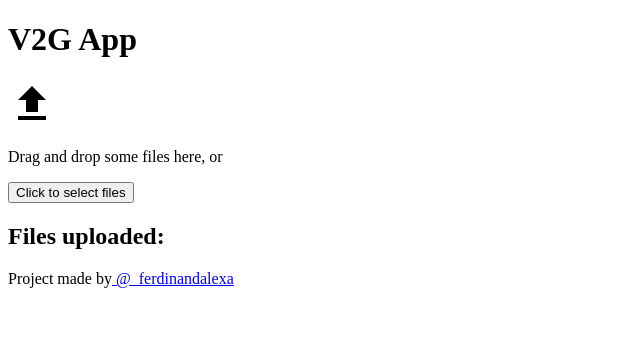
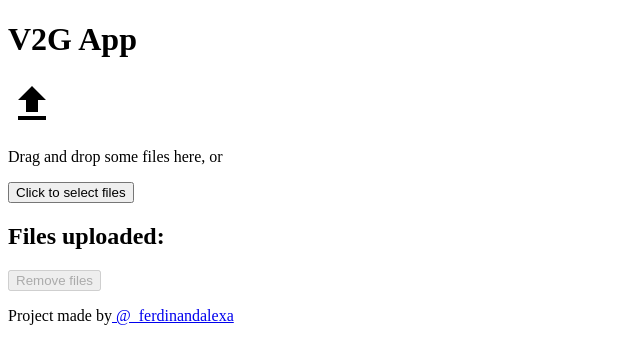
Before and after one commit to ferdinandalexa/v2g-app, a React (Vite) app: page / in a window 1280 px wide. Shown: the top 364 px of the page, without its empty margins (0-640 px from the left). Built offline with nearby package versions, Linux system fonts and the light colour scheme; what @ffmpeg/ffmpeg would draw is missing.

Commit message:
feat: User can remove all files uploaded

```diff
--- /dev/null
+++ b/src/Components/Button.jsx
@@ -0,0 +1,20 @@
+function Button ({ className, onClick, variant = 'contained', disabled = false, children = 'Click me' }) {
+  const getVariant = {
+    contained: 'border-transparent bg-slate-600 hover:bg-slate-700 text-neutral-200 disabled:bg-neutral-400 disabled:text-neutral-100 ',
+    outlined: 'border-slate-500 hover:border-slate-600 text-slate-400 hover:text-slate-600 bg-transparent disabled:border-neutral-400 disabled:text-neutral-400 '
+  };
+
+  // const getStyles = () => primary ? primaryStyles : secondaryStyles;
+
+  return (
+    <button
+      onClick={onClick}
+      className={`${className} w-48 px-4 py-2 text-center transition-colors rounded-md border-2 disabled:opacity-50 ${getVariant[variant]}`}
+      disabled={disabled}
+    >
+      {children}
+    </button>
+  );
+}
+
+export default Button;
--- /dev/null
+++ b/src/Components/Download.jsx
@@ -0,0 +1,13 @@
+function Download ({ file, filename, children = 'Download' }) {
+  return (
+    <a
+      href={file}
+      download={filename}
+      className='w-48 px-4 py-2 text-center transition-colors rounded-md bg-lime-600 hover:bg-lime-700 text-neutral-100'
+    >
+      {children}
+    </a>
+  );
+}
+
+export default Download;
--- a/src/Components/File.jsx
+++ b/src/Components/File.jsx
@@ -1,6 +1,7 @@
 import { useContext, useEffect, useState } from 'react';
 
 import Transcode from '../Components/Transcode';
+import Download from '../Components/Download';
 import IconDelete from './Icons/IconDelete';
 
 import FilesContext from '../Context/FilesContext';
@@ -30,7 +31,7 @@ function File ({ uuid, name, dataURL, gif, gifName, isTranscoded, isProcessing }
         {
           !isTranscoded
             ? <Transcode uuid={uuid} filename={name} objectURL={dataURL} />
-            : <a href={gif} download={gifName} className='w-48 px-4 py-2 text-center transition-colors rounded-md bg-lime-600 hover:bg-lime-700 text-neutral-100'>Descargar</a>
+            : <Download file={gif} filename={gifName}>Descargar</Download>
         }
       </div>
     </div>
--- a/src/Components/FilesList.jsx
+++ b/src/Components/FilesList.jsx
@@ -1,9 +1,16 @@
 import File from './File';
+import Button from './Button';
 import FilesContext from '../Context/FilesContext';
-import { useContext } from 'react';
+import { useContext, useEffect, useState } from 'react';
 
 function FilesList () {
-  const { files } = useContext(FilesContext);
+  const [disabled, setDisabled] = useState(false);
+  const { files, setFiles } = useContext(FilesContext);
+
+  useEffect(() => {
+    files.length > 0 ? setDisabled(false) : setDisabled(true);
+  }, [files]);
+
   return (
     <aside className='w-full p-2 overflow-hidden divide-y divide-opacity-30 rounded-xl bg-neutral-800 divide-neutral-700 '>
       <h2 className='px-4 pt-4 pb-2 text-lg text-neutral-100'>Files uploaded:</h2>
@@ -21,6 +28,17 @@ function FilesList () {
           />
         );
       })}
+      <div className='flex flex-row items-center justify-center gap-4 px-4 py-2'>
+        {/* <Button className='flex-auto'>Convert all</Button> */}
+        <Button
+          onClick={() => { setFiles([]); }}
+          variant='outlined'
+          className='flex-auto'
+          disabled={disabled}
+        >
+          Remove files
+        </Button>
+      </div>
     </aside>
   );
 }
--- a/src/Components/Transcode.jsx
+++ b/src/Components/Transcode.jsx
@@ -1,6 +1,7 @@
 import { useContext, useEffect } from 'react';
 import useTranscoding from '../hooks/useTranscoding';
 
+import Button from './Button';
 import ProgressBar from './ProgressBar';
 
 import FilesContext from '../Context/FilesContext';
@@ -36,8 +37,8 @@ function Transcode ({ uuid, filename, objectURL }) {
   }, [status]);
 
   const display = {
-    Pending: <button onClick={() => doTranscode(filename, objectURL)} className='w-48 px-4 py-2 text-center transition-colors rounded-md bg-slate-600 hover:bg-slate-700 text-neutral-200'>Convert file</button>,
-    Loading: <span className='block w-48 px-4 py-2 text-center transition-colors rounded-md bg-slate-600 text-neutral-200'>Loading...</span>,
+    Pending: <Button onClick={() => doTranscode(filename, objectURL)}>Convert file</Button>,
+    Loading: <Button>Loading...</Button>,
     Transcoding: <ProgressBar done={parseInt(progress * 100)} />
   };
 
```
